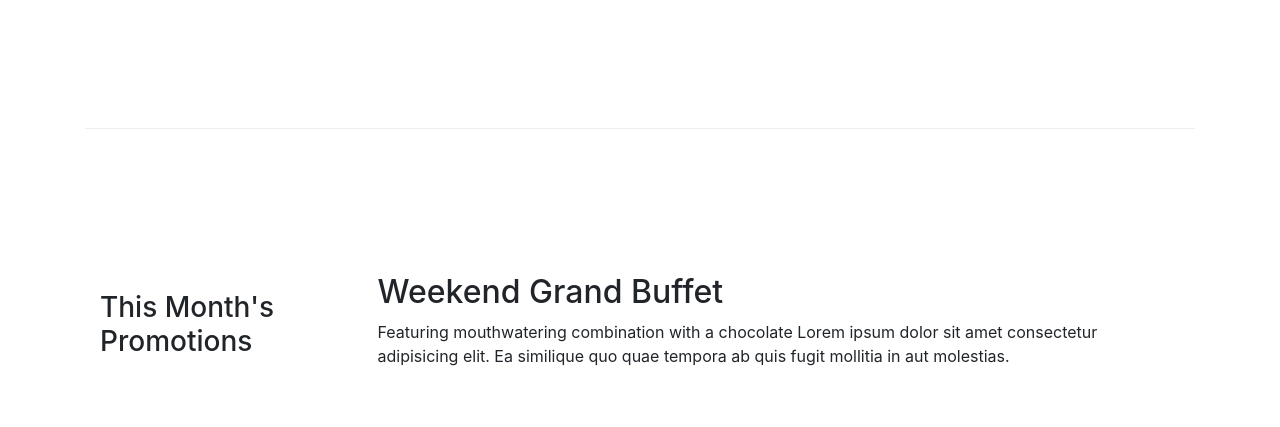
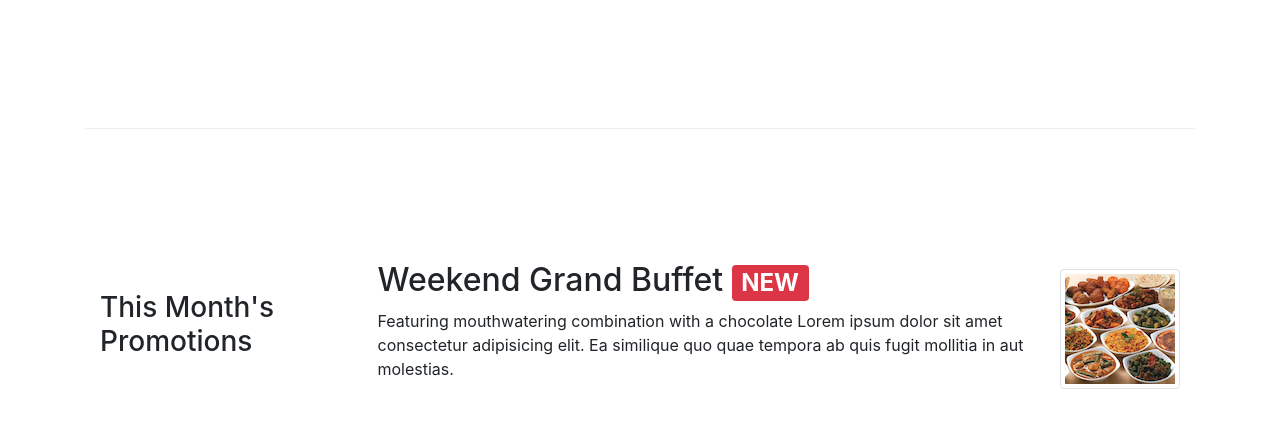
Before and after one commit to oliver-007/Front-End-Web-UI-Frameworks-and-Tools-Bootstrap-4, a website: page index.html in a window 1280 px wide. Shown: the part 605-1032 px from the top of the page. Drawn offline with nearby package versions, Linux system fonts and the light colour scheme.

Commit message:
buffet image and NEW batch added

```diff
--- a/index.html
+++ b/index.html
@@ -112,12 +112,23 @@
           <h3>This Month's Promotions</h3>
         </div>
         <div class="col-12 col-sm col-md">
-          <h2>Weekend Grand Buffet</h2>
-          <p>
-            Featuring mouthwatering combination with a chocolate Lorem ipsum
-            dolor sit amet consectetur adipisicing elit. Ea similique quo quae
-            tempora ab quis fugit mollitia in aut molestias.
-          </p>
+          <div class="media">
+            <div class="media-body">
+              <h2 class="mt-0">
+                Weekend Grand Buffet <span class="badge badge-danger">NEW</span>
+              </h2>
+              <p class="d-none d-sm-block">
+                Featuring mouthwatering combination with a chocolate Lorem ipsum
+                dolor sit amet consectetur adipisicing elit. Ea similique quo
+                quae tempora ab quis fugit mollitia in aut molestias.
+              </p>
+            </div>
+            <img
+              class="d-flex ml-3 img-thumbnail align-self-center"
+              src="img/buffet.png"
+              alt="Buffet"
+            />
+          </div>
         </div>
       </div>
 
```
